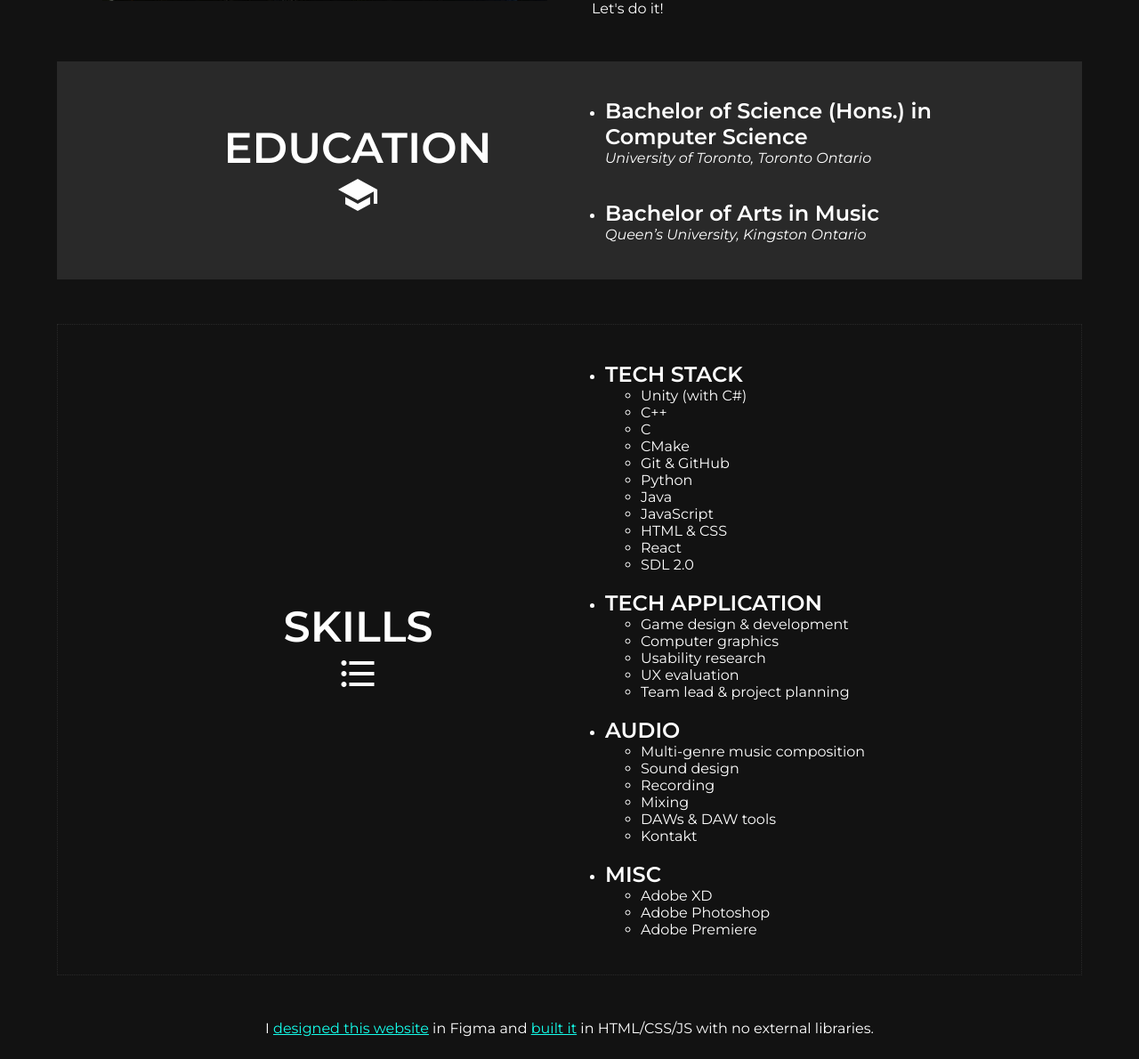
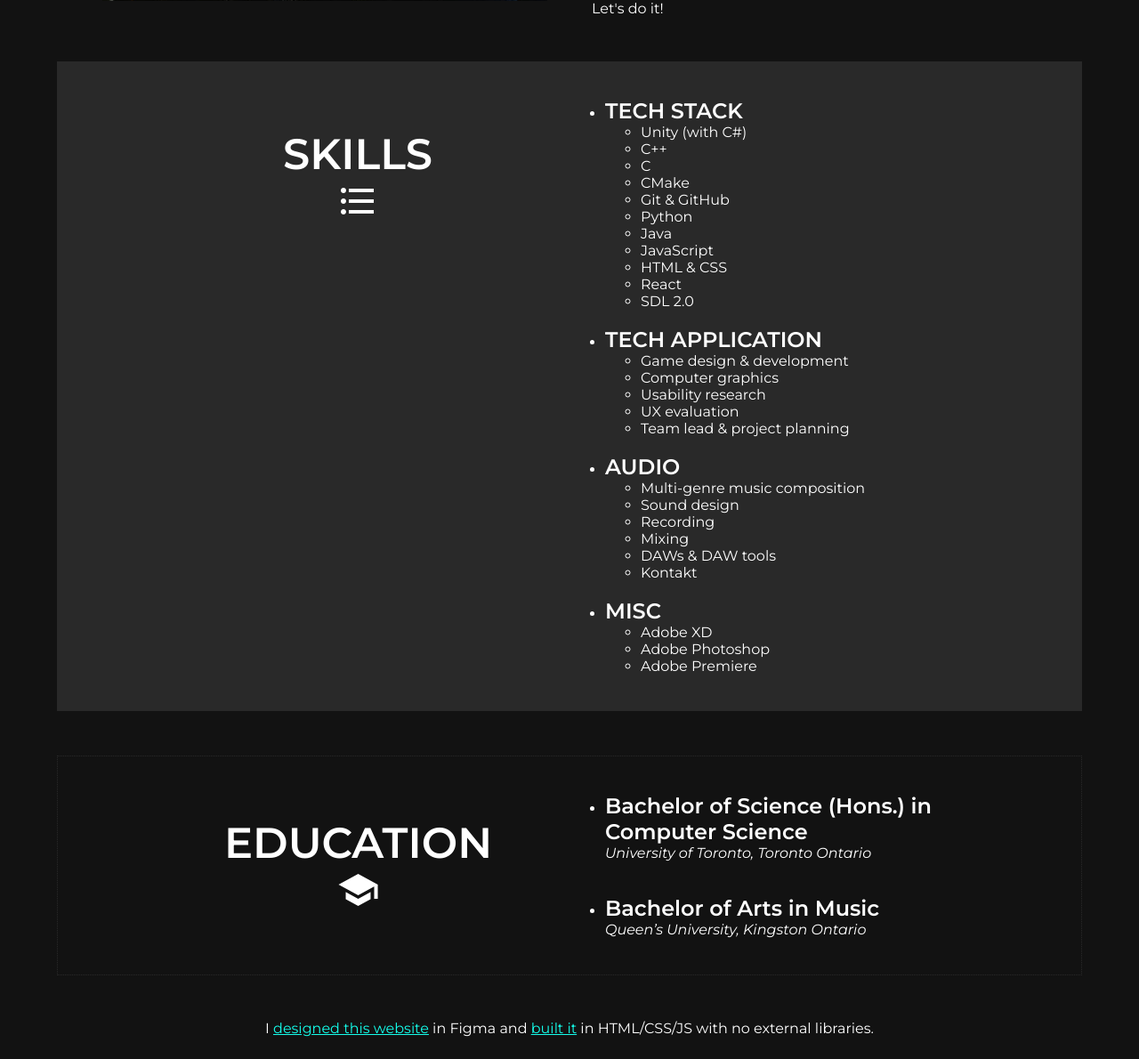
Before and after one commit to NPTP/NPTP.github.io, a PHP site: page /about.html in a window 1280 px wide. Shown: the part 673-1863 px from the top of the page at 89% size. Run offline with PHP 8.4, Linux system fonts and the light colour scheme.

Commit message:
change order of about page, update scripts

```diff
--- a/about.css
+++ b/about.css
@@ -2,6 +2,10 @@
 
 .hide {
   opacity: 0;
+}
+
+.light-bg {
+  background-color: #292929;
 }
 
 @keyframes fadeAndSlideToLeft {
@@ -75,13 +79,24 @@
   }
 }
 
+@keyframes fadeIn {
+  0% {
+    opacity: 0;
+  }
+  100% {
+    opacity: 1;
+  }
+}
+
 .show-education {
   animation: 0.4s linear 0s 1 setToTransparent,
     0.8s ease-out 0.4s 1 fadeAndExpandRight;
 }
 
 .about-education-container {
-  background-color: #292929;
+  border: dotted;
+  border-color: #292929;
+  border-width: 1px;
   padding: 25px 100px;
   margin: 50px 0px 50px 0px;
   list-style: none;
@@ -111,6 +126,10 @@
     0.8s ease-out 0.4s 1 fadeAndExpandRight;
 }
 
+.show-skills-item {
+  animation: 0.8s ease-out 0s 1 fadeIn;
+}
+
 .about-skills-container {
   /* animation: 1.2s linear 0s 1 setToTransparent,
     0.8s ease-out 1.2s 1 fadeAndExpandRight; */
@@ -119,24 +138,19 @@
   list-style: none;
   display: flex;
   justify-content: center;
-  align-items: center;
-
-  border: dotted;
-  border-color: #292929;
-  border-width: 1px;
+  align-items: flex-start;
 }
 
 .left-skills {
-  animation: 1.6s linear 0s 1 setToTransparent,
-    0.4s ease-out 1.6s 1 fadeAndSlideToLeft;
+  animation: 1.6s linear 0s 1 setToTransparent, 0.4s ease-out 1.6s 1 fadeIn;
   flex: 1;
   text-align: center;
   max-width: 100%;
+  margin: 50px 0px 50px 0px;
 }
 
 .right-skills {
-  animation: 1.6s linear 0s 1 setToTransparent,
-    0.4s ease-out 1.6s 1 fadeAndSlideToRight;
+  animation: 1.6s linear 0s 1 setToTransparent, 0.4s ease-out 1.6s 1 fadeIn;
   flex: 1;
   text-align: left;
   max-width: 100%;
@@ -154,7 +168,7 @@
 }
 
 .show-footnote {
-  animation: 0.4s ease-out 0s 1 fadeAndSlideUp;
+  animation: 1s ease-out 0s 1 fadeAndSlideUp;
 }
 
 .about-footnote-container {
--- a/about.html
+++ b/about.html
@@ -58,6 +58,76 @@
     </div>
     <!-- END Top blurb section -->
 
+    <!-- START Skills section -->
+    <div id="about_skills" class="about-skills-container hide light-bg">
+      <div class="left-skills">
+        <span class="bold size-48">SKILLS</span><br />
+        <i class="material-icons" style="font-size: 48px;">
+          format_list_bulleted
+        </i>
+      </div>
+      <div class="right-skills">
+        <ul>
+          <li id="skills1" class="hide">
+            <span class="bold size-24">
+              TECH STACK
+            </span>
+            <ul>
+              <li>Unity (with C#)</li>
+              <li>C++</li>
+              <li>C</li>
+              <li>CMake</li>
+              <li>Git & GitHub</li>
+              <li>Python</li>
+              <li>Java</li>
+              <li>JavaScript</li>
+              <li>HTML & CSS</li>
+              <li>React</li>
+              <li>SDL 2.0</li>
+            </ul>
+          </li>
+          <br />
+
+          <li id="skills2" class="hide">
+            <span class="bold size-24">
+              TECH APPLICATION
+            </span>
+            <ul>
+              <li>Game design & development</li>
+              <li>Computer graphics</li>
+              <li>Usability research</li>
+              <li>UX evaluation</li>
+              <li>Team lead & project planning</li>
+            </ul>
+          </li>
+          <br />
+
+          <li id="skills3" class="hide">
+            <span class="bold size-24">AUDIO</span>
+            <ul>
+              <li>Multi-genre music composition</li>
+              <li>Sound design</li>
+              <li>Recording</li>
+              <li>Mixing</li>
+              <li>DAWs & DAW tools</li>
+              <li>Kontakt</li>
+            </ul>
+          </li>
+          <br />
+
+          <li id="skills4" class="hide">
+            <span class="bold size-24">MISC</span>
+            <ul>
+              <li>Adobe XD</li>
+              <li>Adobe Photoshop</li>
+              <li>Adobe Premiere</li>
+            </ul>
+          </li>
+        </ul>
+      </div>
+    </div>
+    <!-- END Skills section -->
+
     <!-- START Education section -->
     <div id="about_education" class="about-education-container hide">
       <div class="left-education">
```
Also changed, not shown: other parts of about.html (+0 -70 lines), about.js (+42 -10 lines).
